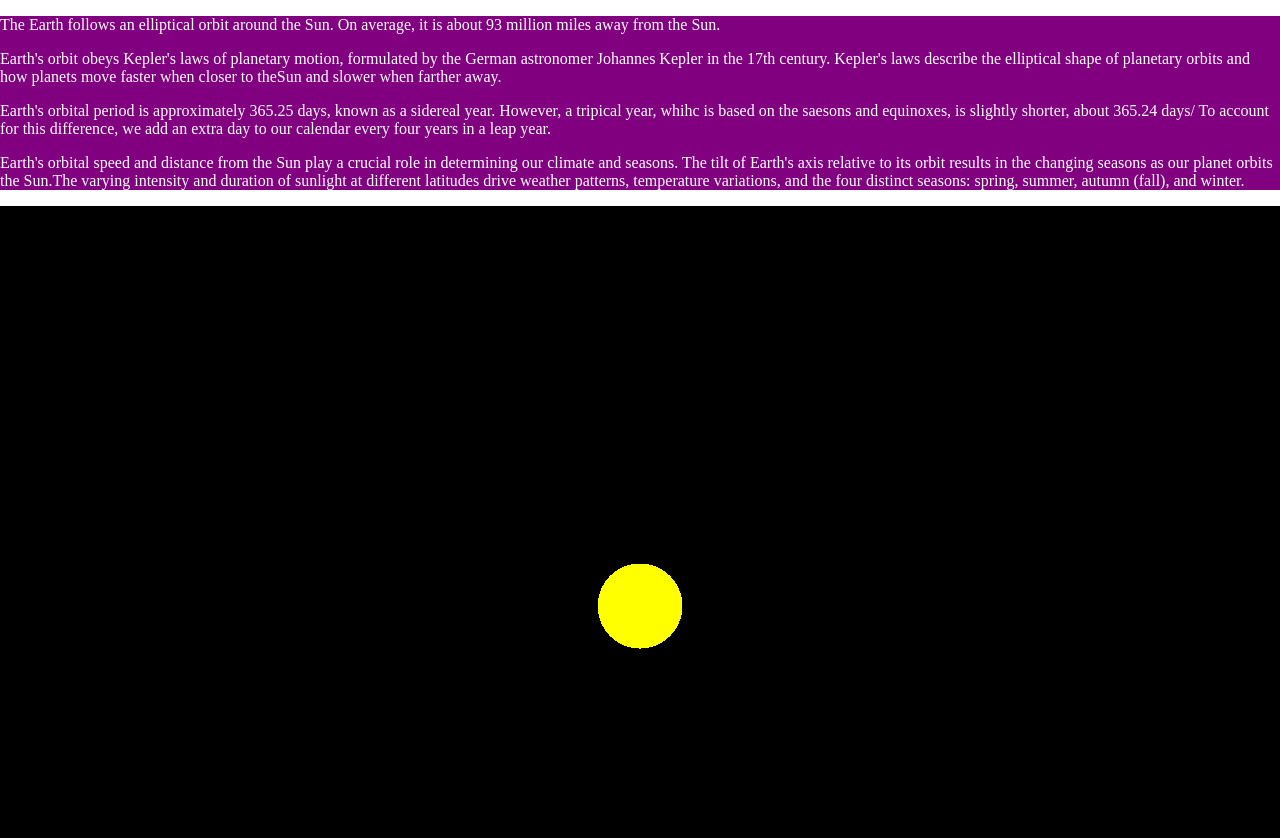
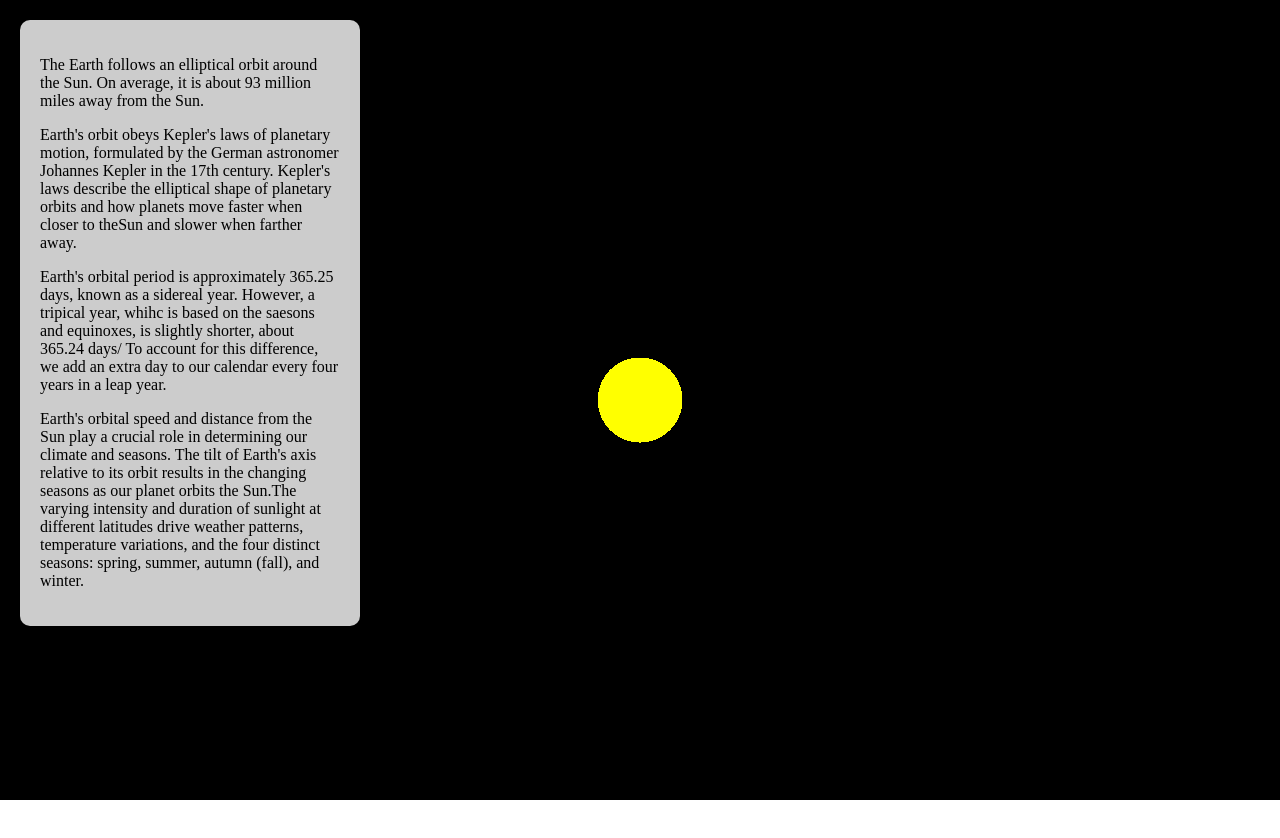
Before and after one commit to Vllaadd/earth-and-sun, a plain HTML site: page index.html in a window 1280 px wide. After the commit the page ends 800 px from the top, so only its background shows below. Drawn offline with nearby package versions, Linux system fonts and the light colour scheme; animation ran at ten frames a second.

Commit message:
text added

```diff
--- a/index.html
+++ b/index.html
@@ -6,10 +6,6 @@
     <script src="https://cdnjs.cloudflare.com/ajax/libs/three.js/110/three.min.js"></script>
     <link rel="stylesheet" href="style.css">
     <title>Earth Orbit Animation</title>
-    <style>
-        body {margin: 0;}
-        canvas {display: block;}
-    </style>
 </head>
 <body>
     <div id="info">
--- a/style.css
+++ b/style.css
@@ -1,4 +1,18 @@
+body {
+    margin: 0;
+}
+
+canvas {
+    display: block;
+}
+
 #info{
-    background-color: purple;
-    color: white;
+    position: absolute;
+    top: 20px;
+    left: 20px;
+    background-color: rgba(255, 255, 255, 0.8);
+    padding: 20px;
+    border-radius: 10px;
+    box-shadow: 0 0 10px rgba(0, 0, 0, 0.3);
+    max-width: 300px;
 }
```
